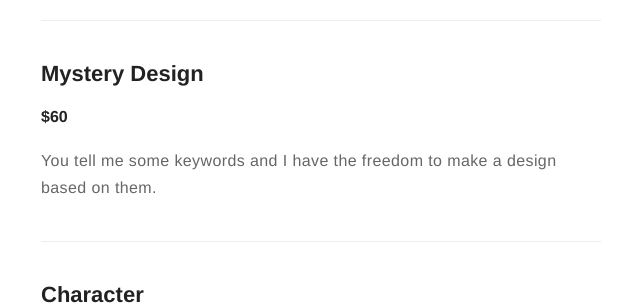
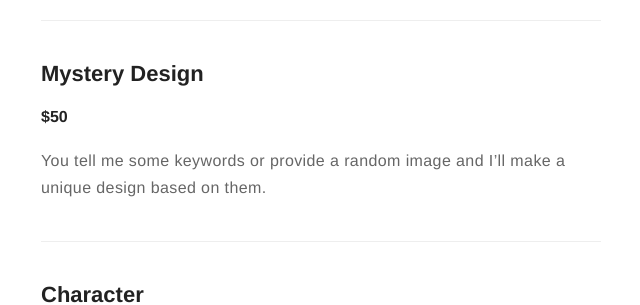
Before and after one commit to AuxLabs/auxlabs.github.io, a Jekyll site: the page built from commissions.md, in a window 1280 px wide. Shown: the part 694-999 px from the top of the page, without its empty margins (319-959 px from the left). Built offline with Jekyll 4.4.1, drawn with Linux system fonts in a browser that asks for light colours; nearby versions of some CDN libraries; comment, search, counter and statistics services are not loaded.

Commit message:
Update commissions.md

```diff
--- a/commissions.md
+++ b/commissions.md
@@ -19,8 +19,8 @@ You want a color pallete swap for the base texture of a model or one of my publi
 ---
 
 ## Mystery Design
-#### $60
-You tell me some keywords and I have the freedom to make a design based on them.
+#### $50
+You tell me some keywords or provide a random image and I'll make a unique design based on them.
 
 ---
 
```
